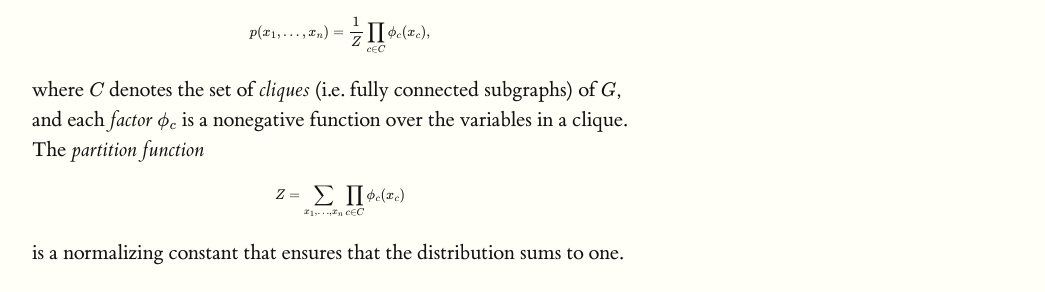
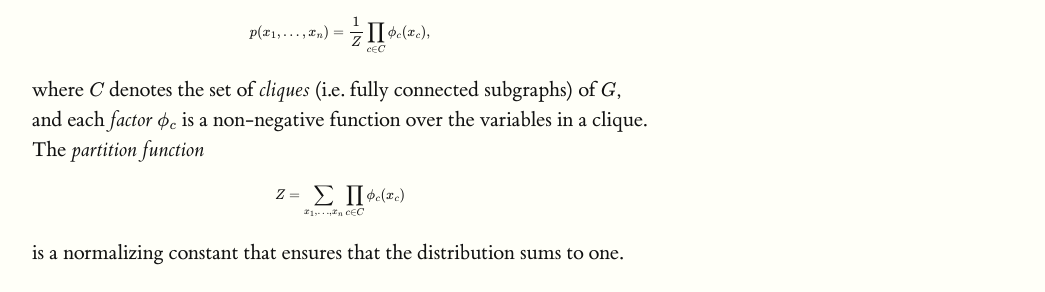
Before and after one commit to ermongroup/cs228-notes, a Jekyll site: the page built from representation/undirected/index.md, in a window 1280 px wide and 900 px high, scrolled down 2090 px. Shown: the part 153-445 px from the top of the window, without its empty margins (128-1173 px from the left). Built offline with Jekyll 4.4.1, drawn with Linux system fonts in a browser that asks for light colours; formulas are drawn with MathJax 3.

```diff
--- a/representation/undirected/index.md
+++ b/representation/undirected/index.md
@@ -45,7 +45,7 @@
 
 $$ p(x_1, \dotsc, x_n) = \frac{1}{Z} \prod_{c \in C} \phi_c(x_c), $$
 
-where $$C$$ denotes the set of *cliques* (i.e. fully connected subgraphs) of $$G$$, and each *factor* $$\phi_c$$ is a nonegative function over the variables in a clique. The *partition function*
+where $$C$$ denotes the set of *cliques* (i.e. fully connected subgraphs) of $$G$$, and each *factor* $$\phi_c$$ is a non-negative function over the variables in a clique. The *partition function*
 
 $$ Z = \sum_{x_1, \dotsc, x_n} \prod_{c \in C} \phi_c(x_c) $$
 
```
Also changed, not shown: inference/jt/index.md (+1 -1 lines).
